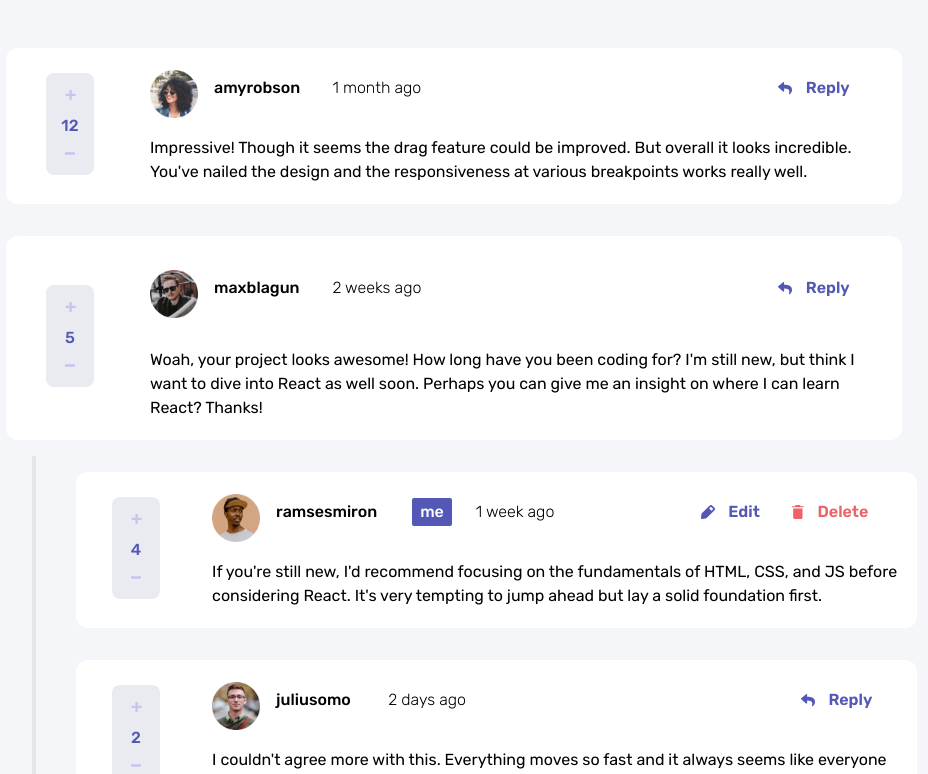
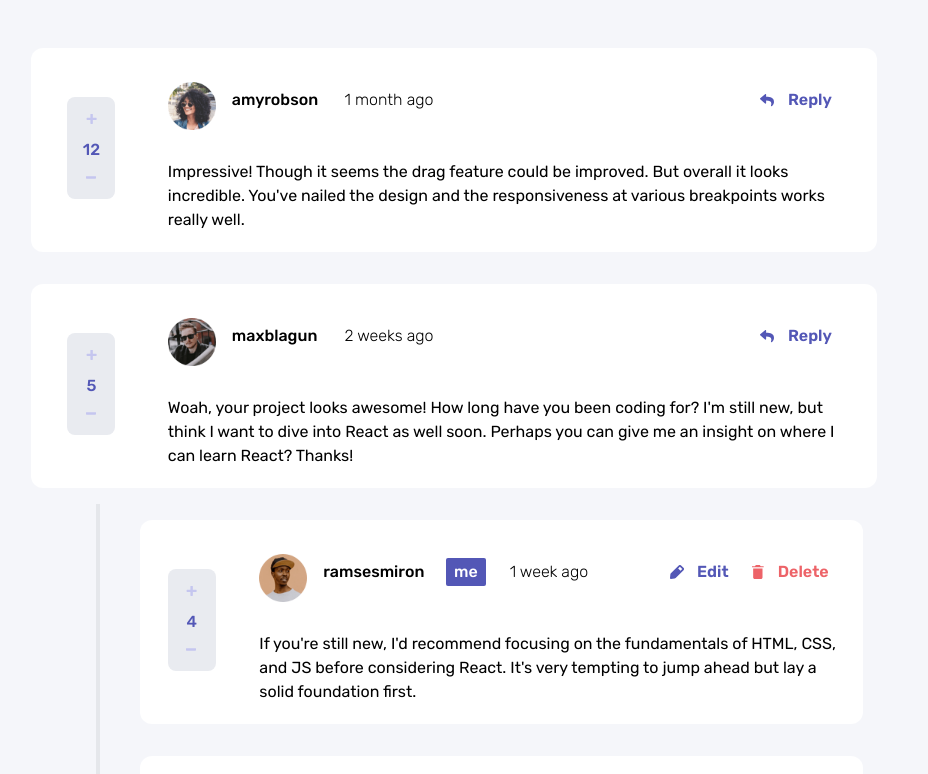
Before and after one commit to matt-o-west/interactive-comments, a React (Vite) app: page / in a window 1280 px wide. Shown: the top 774 px of the page, without its empty margins (186-1114 px from the left). Built offline with nearby package versions, Linux system fonts and the light colour scheme.

Commit message:
fix parent/reply responsive styling

```diff
--- a/src/App.css
+++ b/src/App.css
@@ -20,6 +20,11 @@
 
   .btn-secondary {
     @apply bg-gray-500 text-white font-bold py-2 px-4 rounded cursor-pointer hover:bg-light.gray;
+  }
+
+  .parent-comment {
+    max-width: 48%;
+    min-width: 846px;
   }
 
   .delete-btn {
--- a/src/components/Comment.jsx
+++ b/src/components/Comment.jsx
@@ -25,10 +25,7 @@ const Comment = ({
   const [isScoreDisabled, setIsScoreDisabled] = useState(false)
   const { username } = user
   //console.log(replyingTo)
-
-  if (!replyingTo) {
-    console.log('parent', replyingTo)
-  }
+  const isReply = replyingTo ? true : false
 
   const handleDeleteModalOpen = () => {
     setModalOpen(true)
@@ -61,7 +58,11 @@ const Comment = ({
 
   return (
     <>
-      <div className='grid grid-cols-7 grid-rows-2 bg-white rounded-xl pb-2 pt-1 place-items-center my-4 desktop:max-w-4xl tablet:max-w-3xl tablet:mx-4 phone:max-w-md'>
+      <div
+        className={`grid grid-cols-7 grid-rows-2 bg-white rounded-xl pb-2 pt-1 place-items-center my-4  tablet:max-w-3xl tablet:mx-4 phone:max-w-md ${
+          !isReply ? 'desktop:parent-comment' : ''
+        }`}
+      >
         <div className='col-span-1 row-span-2'>
           <Counter
             score={score}
```
